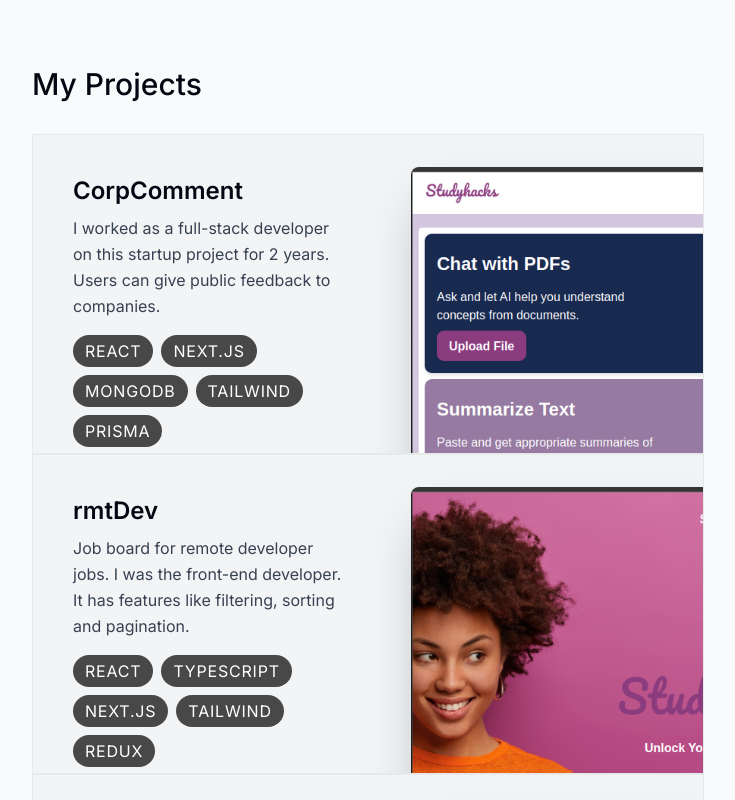
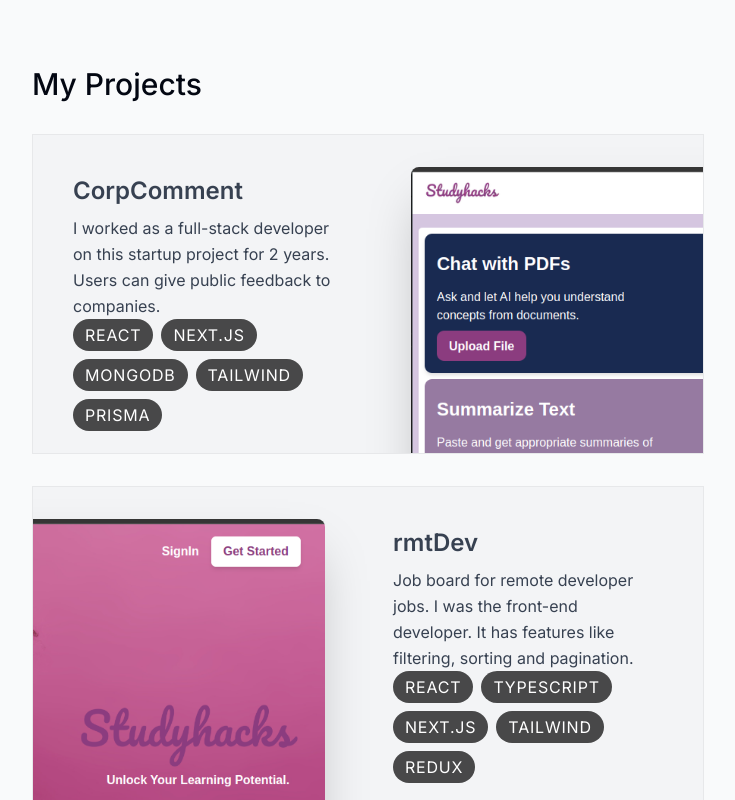
Before and after one commit to Sam-Banankhu/aboutsam, a Next.js app: page / in a window 1280 px wide. Shown: the part 1340-2140 px from the top of the page, without its empty margins (272-1007 px from the left). Built offline with nearby package versions, Linux system fonts and the light colour scheme.

Commit message:
adding transitions to projects

```diff
--- a/components/projects.tsx
+++ b/components/projects.tsx
@@ -24,11 +24,16 @@ function Project({
   imageUrl,
 }: (typeof projectsData)[number]) {
   return (
-    <section className="bg-gray-100 max-w-[42rem] border border-black/5 overflow-hidden sm:pr-8 relative sm:h-[20rem]">
-      <div className="py-4 px-5 sm:pl-10 sm:pr-2 sm:pt-10 sm:max-w-[50%]">
-        <h3 className="text-2xl font-semibold">{title}</h3>
+    <section className="group bg-gray-100 max-w-[42rem] border
+    border-black/5
+    overflow-hidden sm:pr-8 relative sm:h-[20rem] mb-3 sm:mb-8 last:mb-0 even:pl-8">
+
+      {/* for title and description */}
+      <div className="pt-4 pb-7 px-5 sm:pl-10 sm:pr-2 sm:pt-10 sm:max-w-[50%]
+      flex flex-col h-full group-even:ml-[18rem]">
+        <h3 className="text-2xl font-semibold text-gray-700">{title}</h3>
         <p className="mt-2 leading-relaxed text-gray-700">{description}</p>
-        <ul className="flex flex-wrap mt-4 gap-2">
+        <ul className="flex flex-wrap mt-4 gap-2 sm:mt-auto">
           {tags.map((tag, index) => (
             <li
               className="bg-black/[0.7] px-3 py-1 text-[0.7] uppercase tracking-wider text-white rounded-full"
@@ -43,7 +48,17 @@ function Project({
         src={imageUrl}
         alt="Project I worked on"
         quality={95}
-        className="absolute top-8 -right-40 w-[28.25rem] rounded-t-lg shadow-2xl "
+        className="absolute top-8 -right-40 w-[28.25rem] rounded-t-lg shadow-2xl transition
+        group-hover:scale-[1.04]
+        group-hover:-translate-x-3
+        group-hover:translate-y-3
+        group-hover:-rotate-2
+
+        group-even:group-hover:translate-x-3
+        group-even:group-hover:translate-y-3
+        group-even:group-hover:rotate-2
+
+        group-even:right-[initial] group-even:-left-40"
       />
     </section>
   );
```
